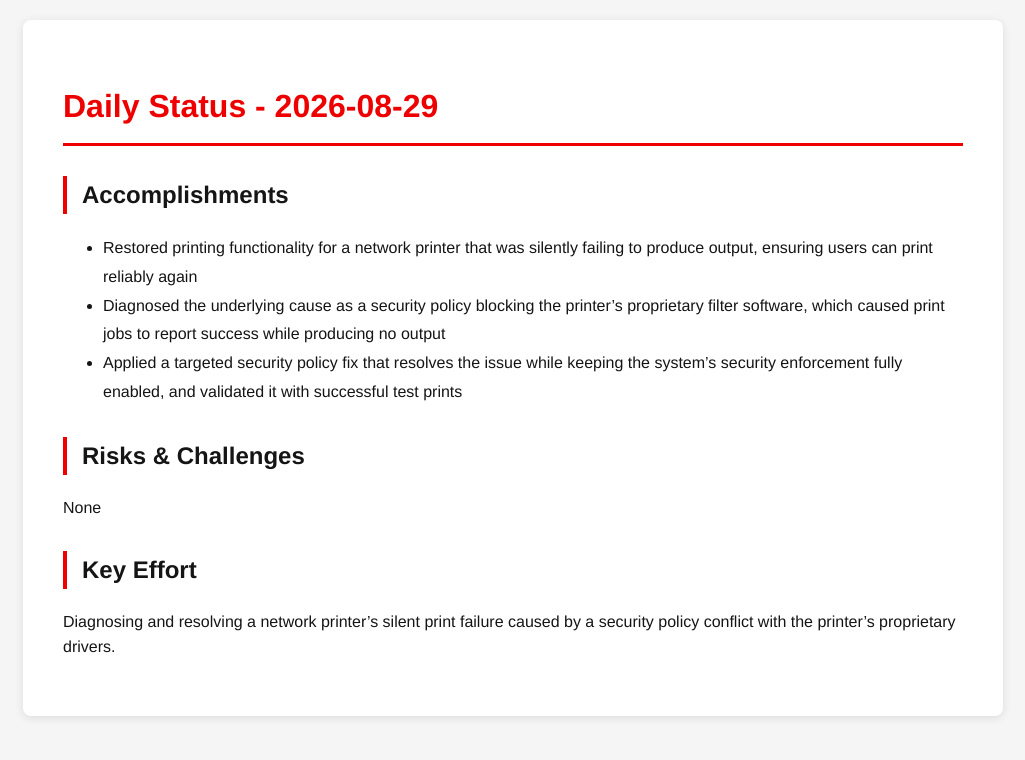
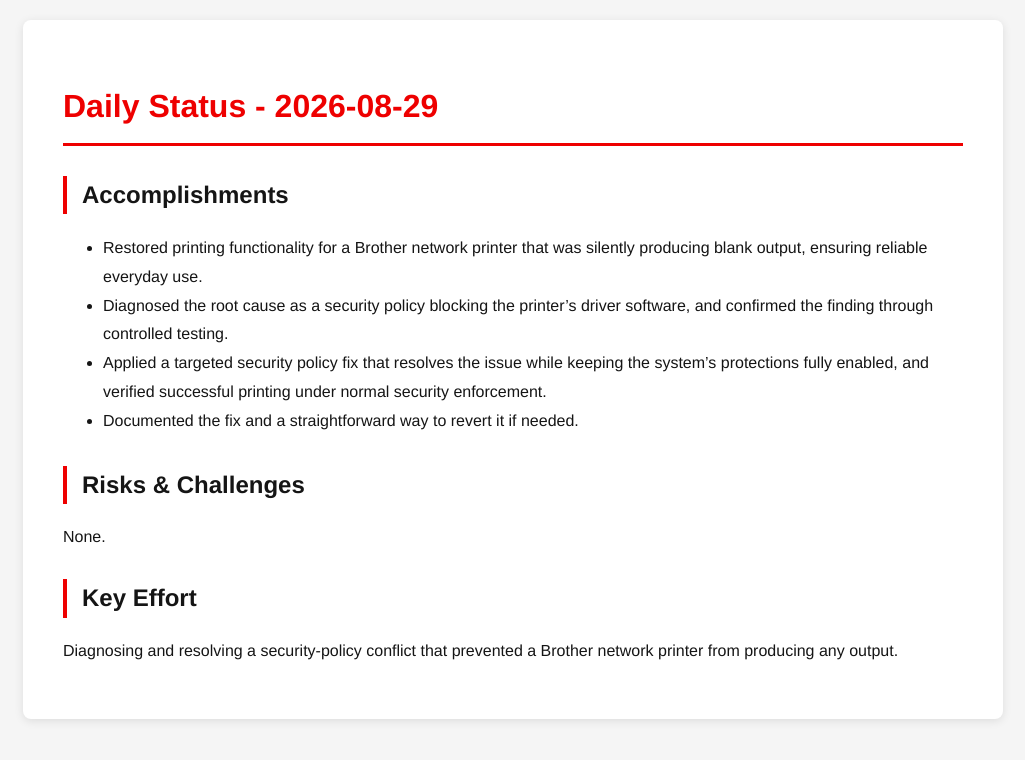
Before and after one commit to tzvatot/daily-status, a Jekyll site: the page built from 2026-08-29.md, in a window 1280 px wide. Shown: the top 760 px of the page, without its empty margins (127-1152 px from the left). Built offline with Jekyll 4.4.1, drawn with Linux system fonts in a browser that asks for light colours.

Commit message:
Daily status update - 2026-08-29

```diff
--- a/2026-08-29.md
+++ b/2026-08-29.md
@@ -7,12 +7,13 @@ date: 2026-08-29
 # Daily Status - 2026-08-29
 
 ## Accomplishments
-- Restored printing functionality for a network printer that was silently failing to produce output, ensuring users can print reliably again
-- Diagnosed the underlying cause as a security policy blocking the printer's proprietary filter software, which caused print jobs to report success while producing no output
-- Applied a targeted security policy fix that resolves the issue while keeping the system's security enforcement fully enabled, and validated it with successful test prints
+- Restored printing functionality for a Brother network printer that was silently producing blank output, ensuring reliable everyday use.
+- Diagnosed the root cause as a security policy blocking the printer's driver software, and confirmed the finding through controlled testing.
+- Applied a targeted security policy fix that resolves the issue while keeping the system's protections fully enabled, and verified successful printing under normal security enforcement.
+- Documented the fix and a straightforward way to revert it if needed.
 
 ## Risks & Challenges
-None
+None.
 
 ## Key Effort
-Diagnosing and resolving a network printer's silent print failure caused by a security policy conflict with the printer's proprietary drivers.
+Diagnosing and resolving a security-policy conflict that prevented a Brother network printer from producing any output.
```
